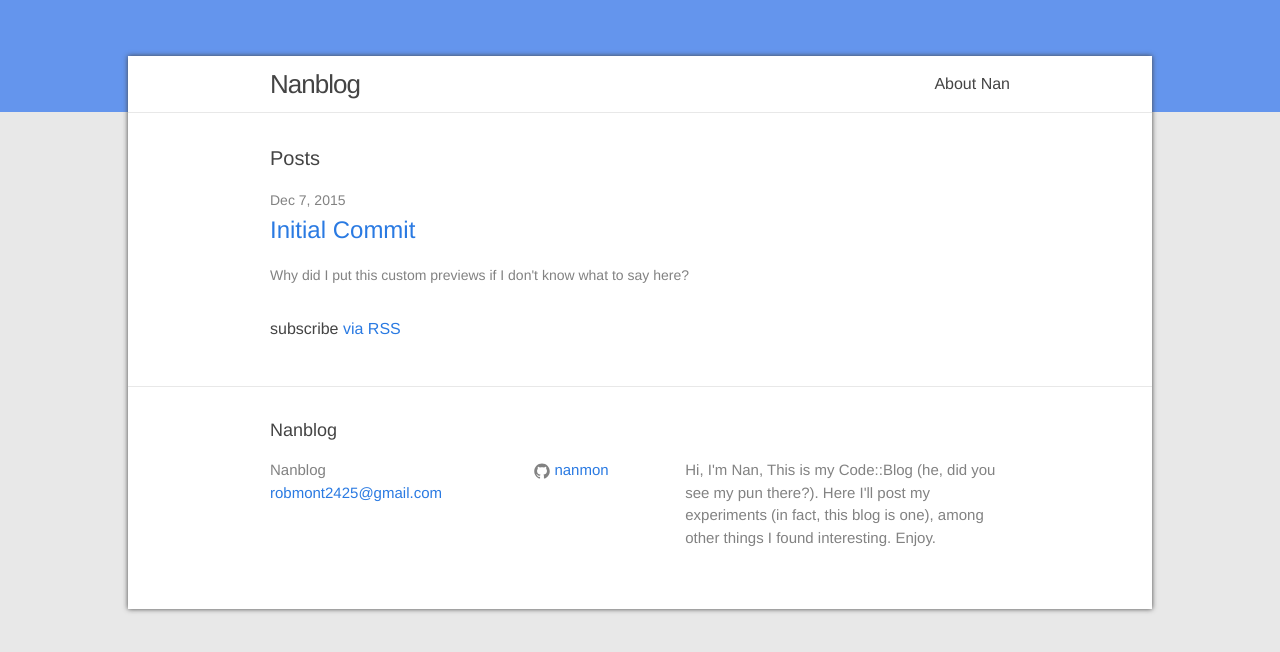
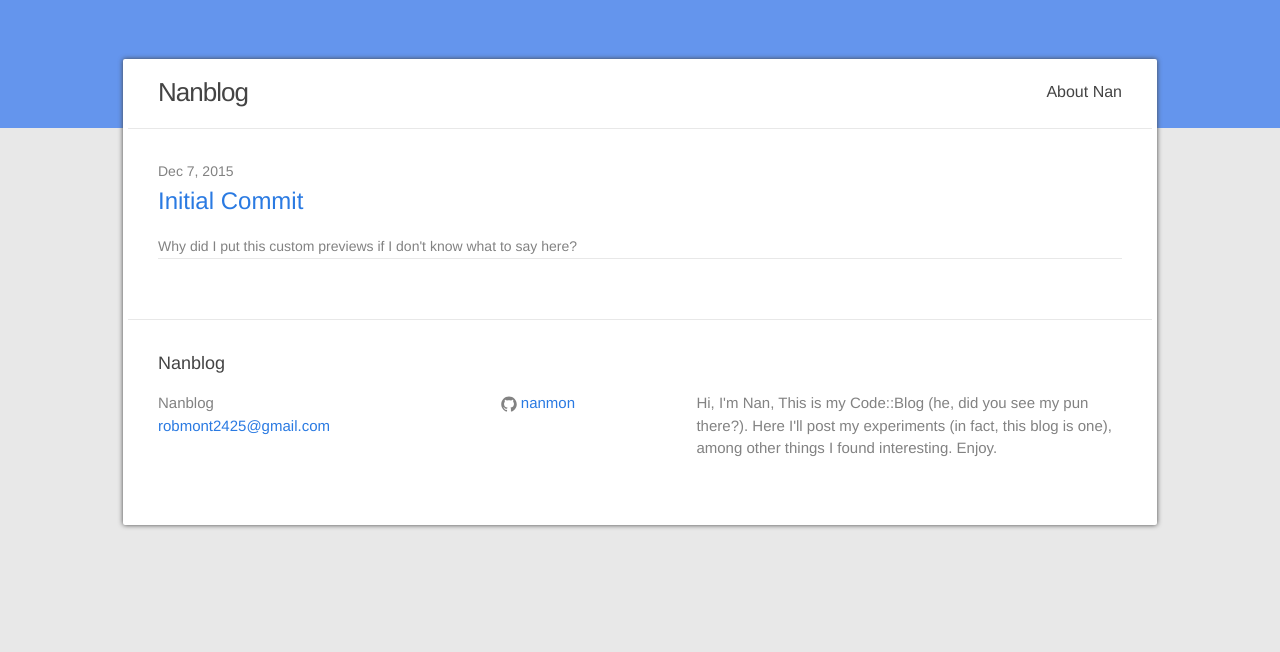
Before and after one commit to nanmon/nanmon.github.io, a Jekyll site: the page built from index.html, in a window 1280 px wide. Shown: the top 652 px of the page. Built offline with Jekyll 4.4.1, drawn with Linux system fonts in a browser that asks for light colours.

Commit message:
rounded card & learned new things

```diff
--- a/_layouts/default.html
+++ b/_layouts/default.html
@@ -4,7 +4,7 @@
   {% include head.html %}
 
   <body>
-    <div class="vertical-divider" />
+    <div class="vertical-divider" ></div>
     <div class="main-card">
       {% include header.html %}
       <div class="page-content">
--- a/_sass/_base.scss
+++ b/_sass/_base.scss
@@ -159,10 +159,10 @@ pre {
  * Wrapper
  */
 .wrapper {
-    max-width: -webkit-calc(#{$content-width} - (#{$spacing-unit} * 2));
-    max-width:         calc(#{$content-width} - (#{$spacing-unit} * 2));
-    margin-right: auto;
-    margin-left: auto;
+    //max-width: -webkit-calc(#{$content-width} - (#{$spacing-unit} * 2));
+    //max-width:         calc(#{$content-width} - (#{$spacing-unit} * 2));
+    //margin-right: auto;
+    //margin-left: auto;
     padding-right: $spacing-unit;
     padding-left: $spacing-unit;
     @extend %clearfix;
--- a/_sass/_layout.scss
+++ b/_sass/_layout.scss
@@ -3,9 +3,8 @@
  */
 .vertical-divider {
   //border-top: 10px solid rgba(0, 0, 0, 0.27);
-  height: 112px;
+  height: 128px;
   background: $header-background;
-  position: absolute;
   width: 100%;
   z-index: -1;
 
@@ -18,14 +17,22 @@
  * Main Card
  */
 .main-card {
-  margin: 56px 10% 56px 10%;
-  position: absolute;
+  margin: 59px auto 56px auto;
+  position: relative;
   width: 80%;
   box-shadow: 0px 0px 5px;
+  background: white;
+  border-radius: 2px;
+  padding: 5px;
+  top: -128px;
 
   @include media-query($on-palm) {
     width: auto;
     margin: 0px;
+    background: none;
+    border-radius: 0px;
+    padding: 0px;
+    top: -56px;
   }
 }
 
@@ -37,11 +44,12 @@
     border-bottom: 1px solid $grey-color-light;
     background: white;
 
-    min-height: 54px;
+    min-height: 64px;
     // Positioning context for the mobile navigation icon
     position: relative;
 
     @include media-query($on-palm) {
+      min-height: 56px;
       background: none;
       box-shadow: 0px 0px 5px;
       border: none;
@@ -141,7 +149,6 @@
  * Site footer
  */
 .site-footer {
-    border-top: 1px solid $grey-color-light;
     padding: $spacing-unit 0;
     background-color: white;
 }
@@ -214,6 +221,7 @@
 .page-content {
     padding: $spacing-unit 0;
     background-color: white;
+    border-bottom: 1px solid $grey-color-light;
 }
 
 .page-heading {
@@ -226,6 +234,7 @@
 
     > li {
         margin-bottom: $spacing-unit;
+        border-bottom: 1px solid $grey-color-light;
     }
 }
 
--- a/index.html
+++ b/index.html
@@ -4,7 +4,7 @@ layout: default
 
 <div class="home">
 
-  <h1 class="page-heading">Posts</h1>
+  <!--h1 class="page-heading">Posts</h1-->
 
   <ul class="post-list">
     {% for post in site.posts %}
@@ -19,6 +19,6 @@ layout: default
     {% endfor %}
   </ul>
 
-  <p class="rss-subscribe">subscribe <a href="{{ "/feed.xml" | prepend: site.baseurl }}">via RSS</a></p>
+  <!--p class="rss-subscribe">subscribe <a href="{{ "/feed.xml" | prepend: site.baseurl }}">via RSS</a></p-->
 
 </div>
```
